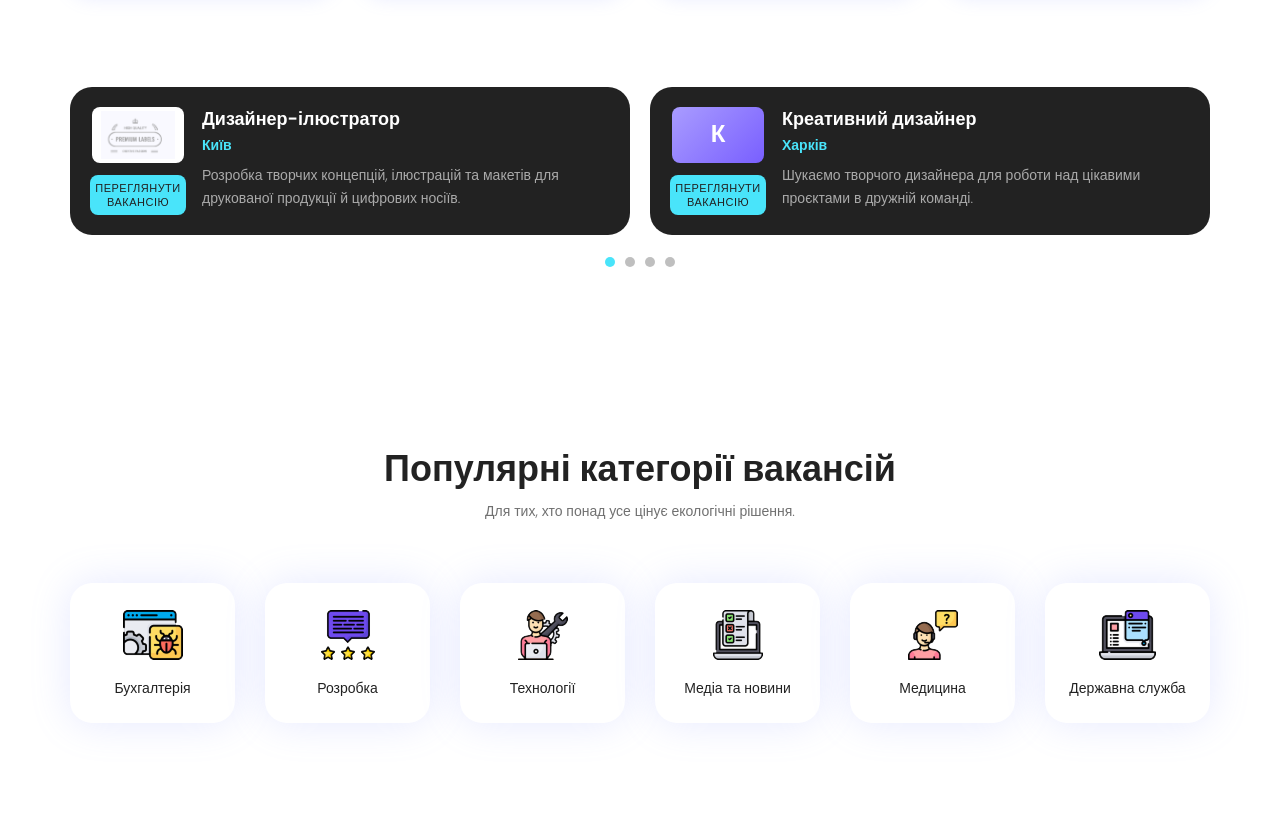
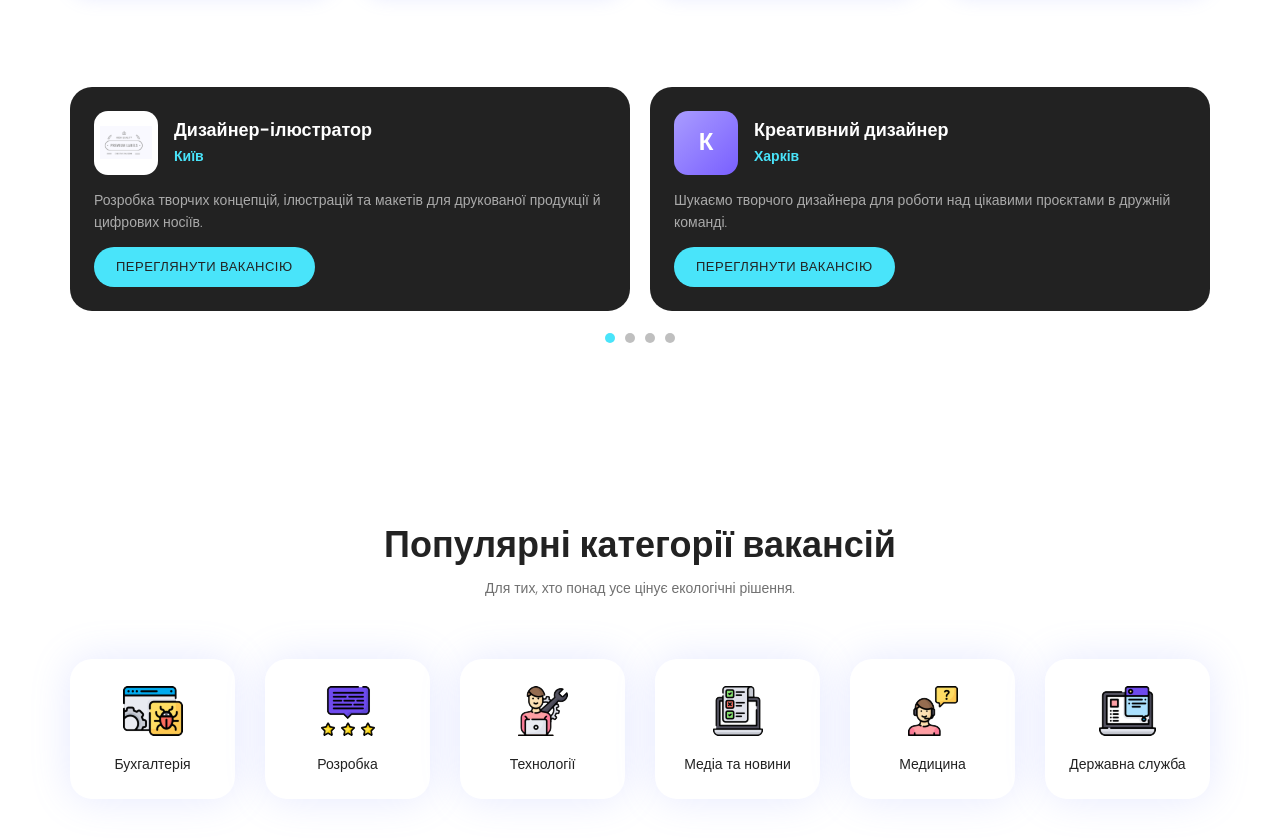
Before and after one commit to liubomyrdzvinchuk-pi2302-code/course_project_2, a plain HTML site: page index.html in a window 1280 px wide. Shown: the part 878-1717 px from the top of the page. Drawn offline with Linux system fonts and the light colour scheme.

Commit message:
Redesign hot job cards

```diff
--- a/assets/css/style.css
+++ b/assets/css/style.css
@@ -463,48 +463,36 @@ button {
 
 .hot-card {
   flex: 0 0 90%;
-  display: grid;
-  grid-template-columns: 96px minmax(0, 1fr);
-  gap: 16px;
-  padding: 20px;
+  display: flex;
+  flex-direction: column;
+  gap: 14px;
+  padding: 24px;
   border-radius: var(--radius-l);
   background: var(--dark);
   color: #fff;
 }
 
-.hot-card__side {
-  display: flex;
-  flex-direction: column;
-  align-items: center;
-  justify-content: space-between;
-  gap: 12px;
+.hot-card__head {
+  display: flex;
+  align-items: center;
+  gap: 16px;
+}
+
+/* the logo and the letter block have the same size, so all cards look alike */
+.hot-card__logo,
+.hot-card .job-card__initials {
+  flex: none;
+  width: 64px;
+  height: 64px;
+  border-radius: var(--radius-m);
 }
 
 .hot-card__logo {
-  width: 92px;
-  height: 56px;
-  padding: 4px;
-  border-radius: var(--radius-s);
+  padding: 6px;
   background: #fff;
   object-fit: contain;
 }
 
-.hot-card .job-card__initials {
-  width: 92px;
-  height: 56px;
-  border-radius: var(--radius-s);
-}
-
-.hot-card .btn {
-  width: 100%;
-  min-height: 40px;
-  padding: 6px 8px;
-  border-radius: var(--radius-s);
-  font-size: 11px;
-  font-weight: 400;
-  line-height: 1.3;
-}
-
 .hot-card h3 {
   font-size: 18px;
   font-weight: 600;
@@ -512,13 +500,22 @@ button {
 }
 
 .hot-card__place {
-  margin: 4px 0 8px;
+  margin-top: 4px;
   color: var(--accent);
   font-weight: 600;
 }
 
-.hot-card p:last-child {
+.hot-card .clamp-3 {
   color: #aaa;
+}
+
+/* the button sits at the bottom of every card, so the buttons are on one line */
+.hot-card .btn {
+  align-self: flex-start;
+  margin-top: auto;
+  padding: 0 22px;
+  font-size: 13px;
+  white-space: nowrap;
 }
 
 .clamp-3 {
--- a/assets/js/home.js
+++ b/assets/js/home.js
@@ -26,18 +26,17 @@ async function loadHot() {
     data.items.forEach(function (job) {
       var card = el('article', 'hot-card');
 
-      var side = el('div', 'hot-card__side');
-      side.appendChild(companyLogo(job, 'hot-card__logo'));
+      // top row: logo (or the first letter of the company) and the title with the city
+      var head = el('div', 'hot-card__head');
+      var title = el('div');
+      title.appendChild(el('h3', '', job.title));
+      title.appendChild(el('p', 'hot-card__place', job.city));
+      head.append(companyLogo(job, 'hot-card__logo'), title);
+
       var link = el('a', 'btn', t('job.view'));
       link.href = 'vacancies.html?q=' + encodeURIComponent(job.title);
-      side.appendChild(link);
 
-      var text = el('div');
-      text.appendChild(el('h3', '', job.title));
-      text.appendChild(el('p', 'hot-card__place', job.city));
-      text.appendChild(el('p', 'clamp-3', job.description));
-
-      card.append(side, text);
+      card.append(head, el('p', 'clamp-3', job.description), link);
       track.appendChild(card);
     });
     setupSlider(track, document.getElementById('hot-dots'));
```
